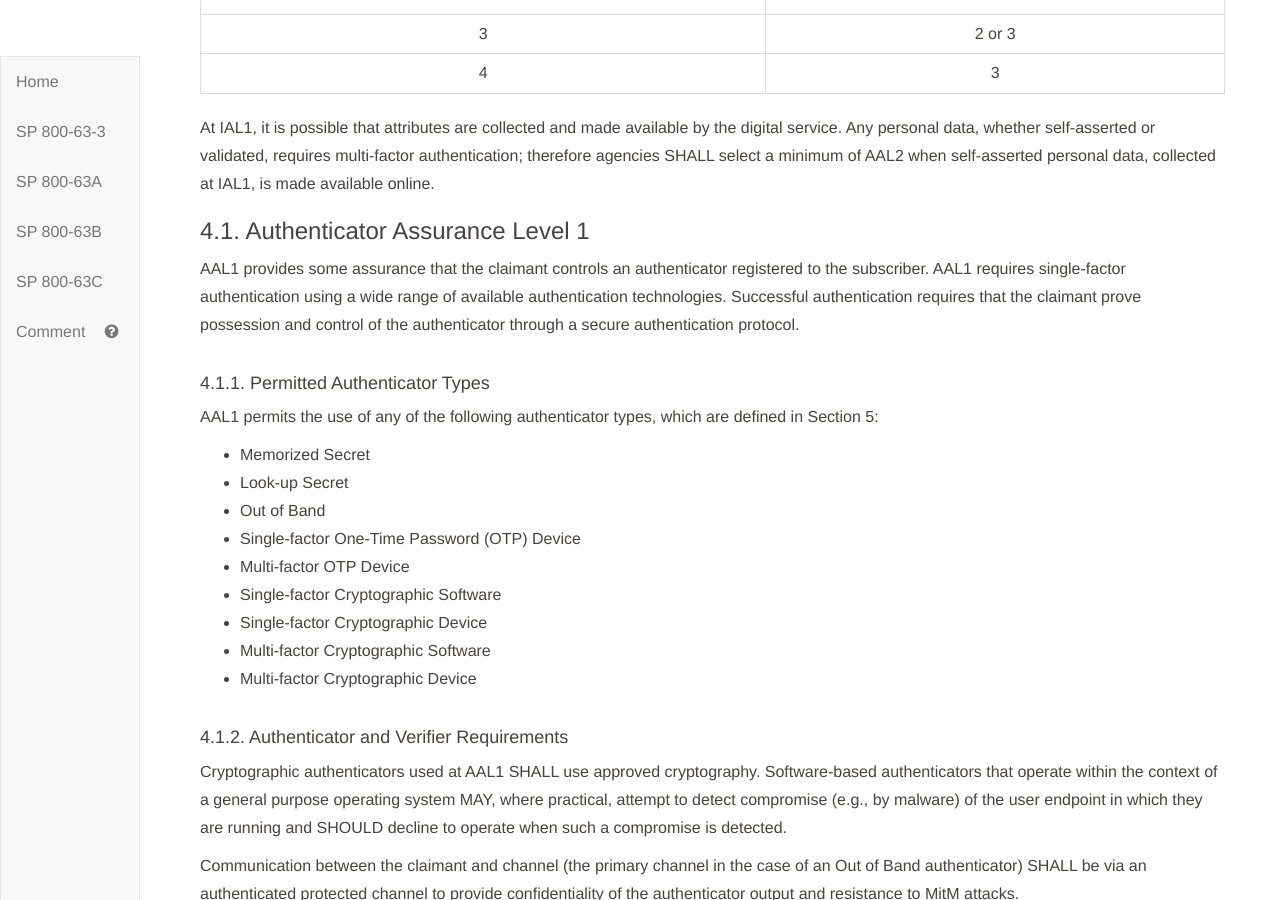
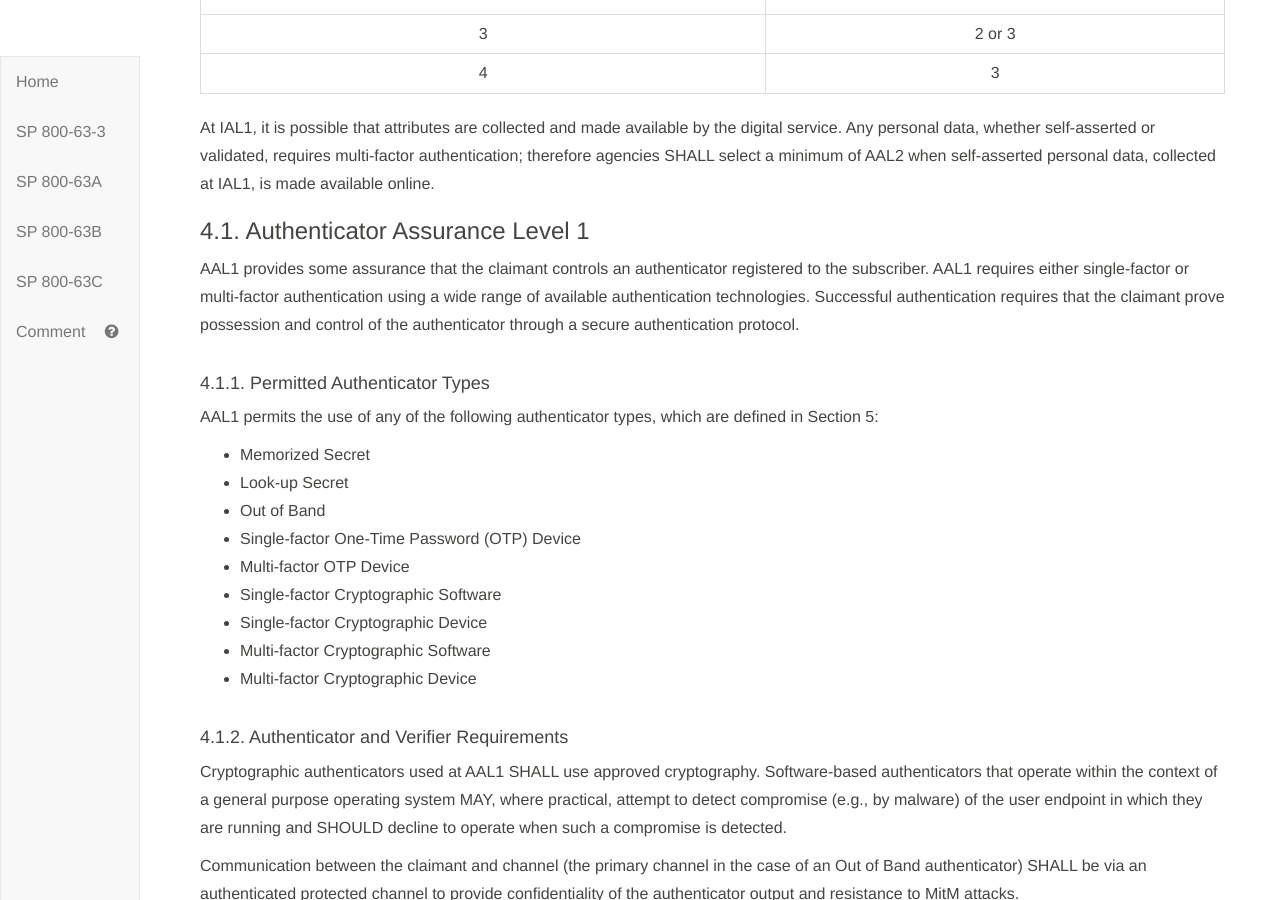
Before and after one commit to usnistgov/800-63-3, a Jekyll site: the page built from sp800-63b/sec4_aal.md, in a window 1280 px wide and 900 px high, scrolled down 875 px. Built offline with Jekyll 4.4.1, drawn with Linux system fonts in a browser that asks for light colours; our own code applies the rules of GitHub Pages for plain Markdown files.

Commit message:
Acknowledge multi-factor acceptable at AAL1. Fixes #1056

```diff
--- a/sp800-63b/sec4_aal.md
+++ b/sp800-63b/sec4_aal.md
@@ -50,7 +50,7 @@ At IAL1, it is possible that attributes are collected and made available by the
 
 ### 4.1. Authenticator Assurance Level 1
 
-AAL1 provides some assurance that the claimant controls an authenticator registered to the subscriber. AAL1 requires single-factor authentication using a wide range of available authentication technologies. Successful authentication requires that the claimant prove possession and control of the authenticator through a secure authentication protocol.
+AAL1 provides some assurance that the claimant controls an authenticator registered to the subscriber. AAL1 requires either single-factor or multi-factor authentication using a wide range of available authentication technologies. Successful authentication requires that the claimant prove possession and control of the authenticator through a secure authentication protocol.
 
 #### 4.1.1. Permitted Authenticator Types
 
```
